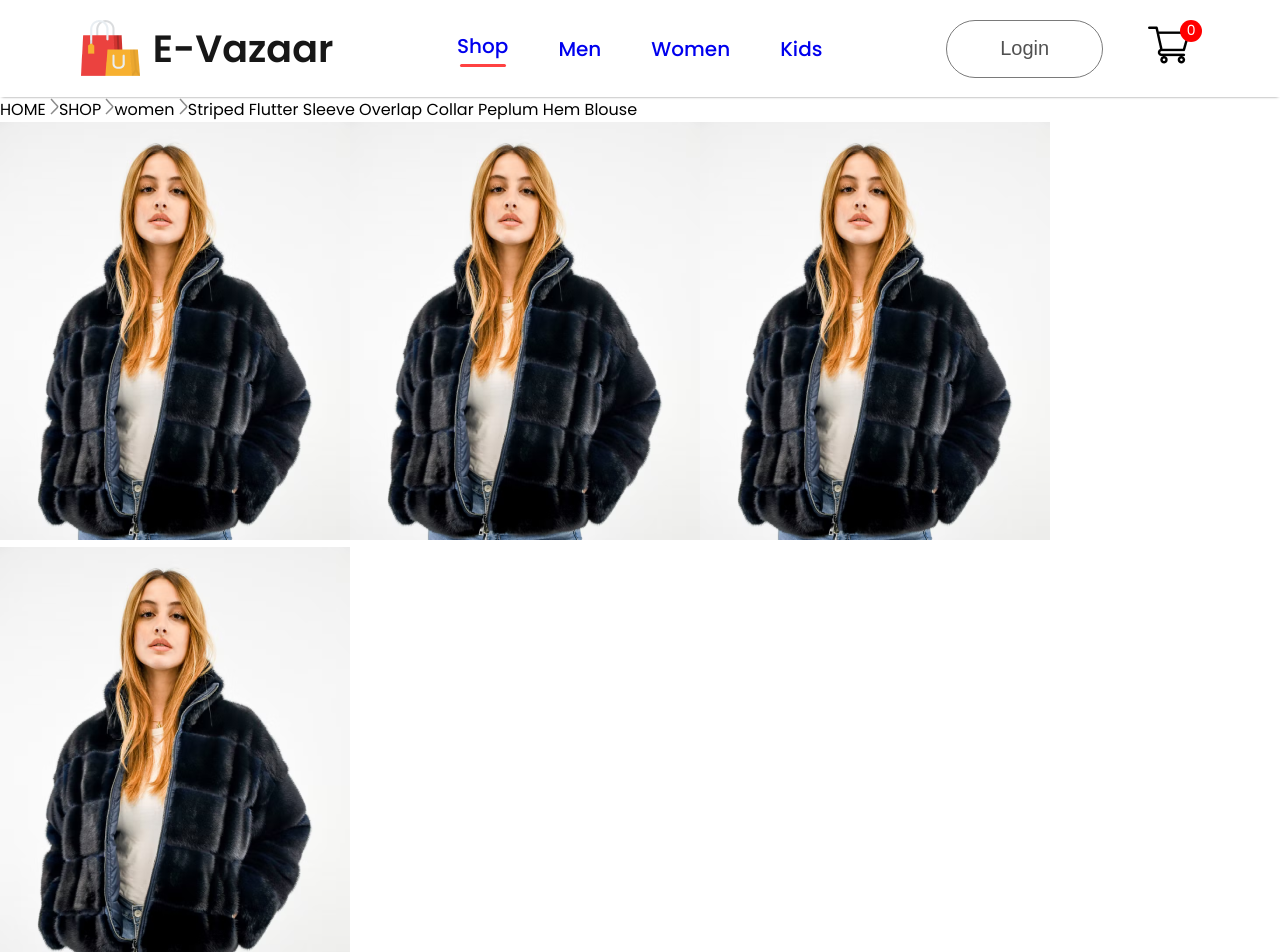
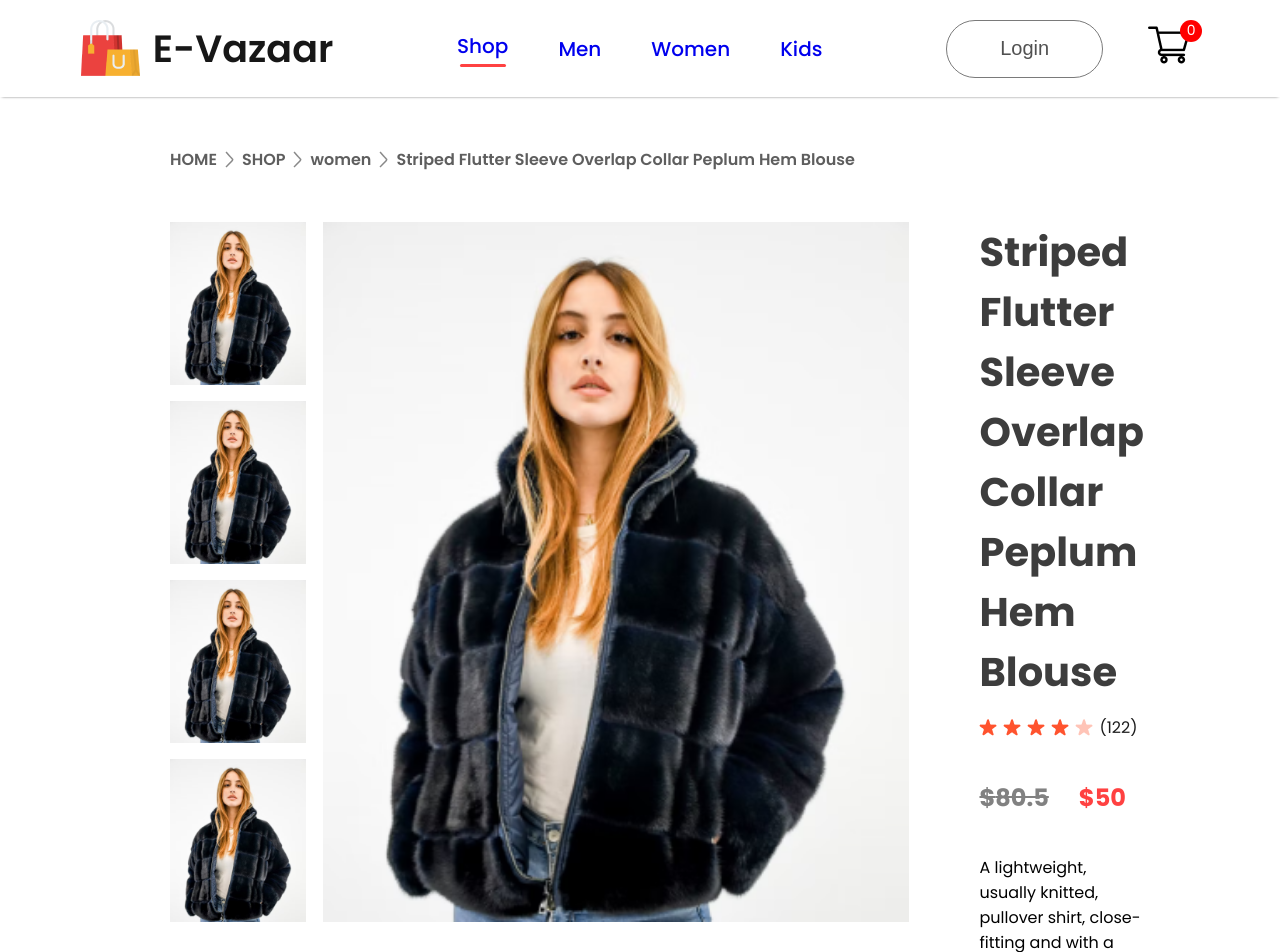
Before and after one commit to ankittripathe/FashionHub, a React (Vite) app: page /product/1 in a window 1280 px wide. Shown: the top 952 px of the page. Built offline with nearby package versions, Linux system fonts and the light colour scheme.

Commit message:
added css

```diff
--- a/src/Components/Breadcrums/Breadcrum.css
+++ b/src/Components/Breadcrums/Breadcrum.css
@@ -0,0 +1,9 @@
+.breadcrum {
+    display: flex;
+    align-items: center;
+    gap: 8px;
+    color: #5e5e5e;
+    font-size: 16px;
+    font-weight: 600;
+    margin: 50px 170px;
+}
--- a/src/Components/ProductDisplay/ProductDisplay.css
+++ b/src/Components/ProductDisplay/ProductDisplay.css
@@ -0,0 +1,74 @@
+.productDisplay {
+  display: flex;
+  margin: 0px 170px;
+}
+
+.productDisplay-left {
+  display: flex;
+  gap: 17px;
+}
+
+.productDisplay-img-list {
+  display: flex;
+  flex-direction: column;
+  gap: 16px;
+}
+
+.productDisplay-img-list img {
+  height: 163px;
+}
+
+.productDisplay-main-img {
+  width: 586px;
+  height: 700px;
+}
+
+/* right side */
+.productDisplay-right {
+  margin: 0px 70px;
+  display: flex;
+  flex-direction: column;
+}
+
+.productDisplay-right h1 {
+  color: #3d3d3d;
+  font-size: 40px;
+  font-weight: 700;
+}
+
+.productDisplay-right-stars {
+  display: flex;
+  align-items: center;
+  margin-top: 13px;
+  gap: 6px;
+  color: #1c1c1c;
+  font-size: 16px;
+}
+
+.productDisplay-right-prices {
+  display: flex;
+  margin: 40px 0px;
+  gap: 30px;
+  font-size: 24px;
+  font-weight: 700;
+}
+
+.productDisplay-right-price-old {
+  color: #818181;
+  text-decoration: line-through;
+}
+
+.productDisplay-right-price-new {
+  color: #ff4141;
+}
+
+.productDisplay-right-size h1 {
+  margin-top: 55px;
+  color: #656565;
+  font-weight: 600;
+  font-size: 20px;
+}
+
+.prductDisplay-right-sizes{
+    display: flex;
+}
--- a/src/Components/ProductDisplay/ProductDisplay.jsx
+++ b/src/Components/ProductDisplay/ProductDisplay.jsx
@@ -13,6 +13,7 @@
           <img src={product.image} alt="" />
           <img src={product.image} alt="" />
           <img src={product.image} alt="" />
+          <img src={product.image} alt="" />
         </div>
 
         {/* main */}
@@ -23,7 +24,7 @@
 
       <div className="productDisplay-right">
         <h1>{product.name}</h1>
-        <div className="productDisplay-right-star">
+        <div className="productDisplay-right-stars">
           <img src={star_icon} alt="" />
           <img src={star_icon} alt="" />
           <img src={star_icon} alt="" />
```
